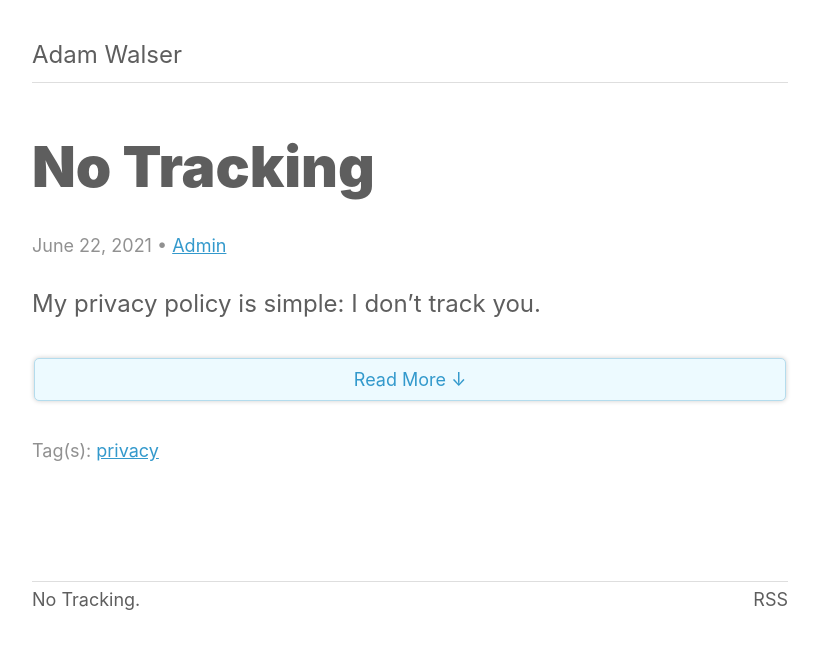
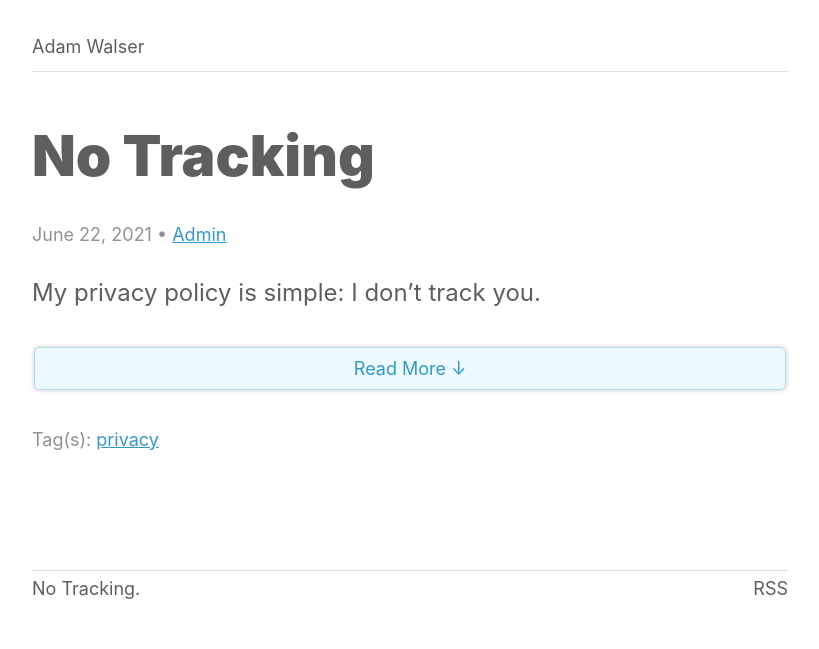
Before and after one commit to ajpwalser/ajpwalser.github.io, a Jekyll site: the page built from index.html, in a window 1280 px wide. Shown: the top 649 px of the page, without its empty margins (230-1049 px from the left). Built offline with Jekyll 4.4.1, drawn with Linux system fonts in a browser that asks for light colours; some web fonts are replaced; the list of posts is cut into pages by our own code.

Commit message:
Update style.css

```diff
--- a/css/style.css
+++ b/css/style.css
@@ -45,12 +45,7 @@ footer {
 	padding-top: 2em;
 }
 
-.header {
-	font-weight: 400;
-	font-size: 100%;
-	line-height: 1.25em;
-}
-
+.header,
 footer {
 	font-weight: 400;
 	font-size: 75%;
```
